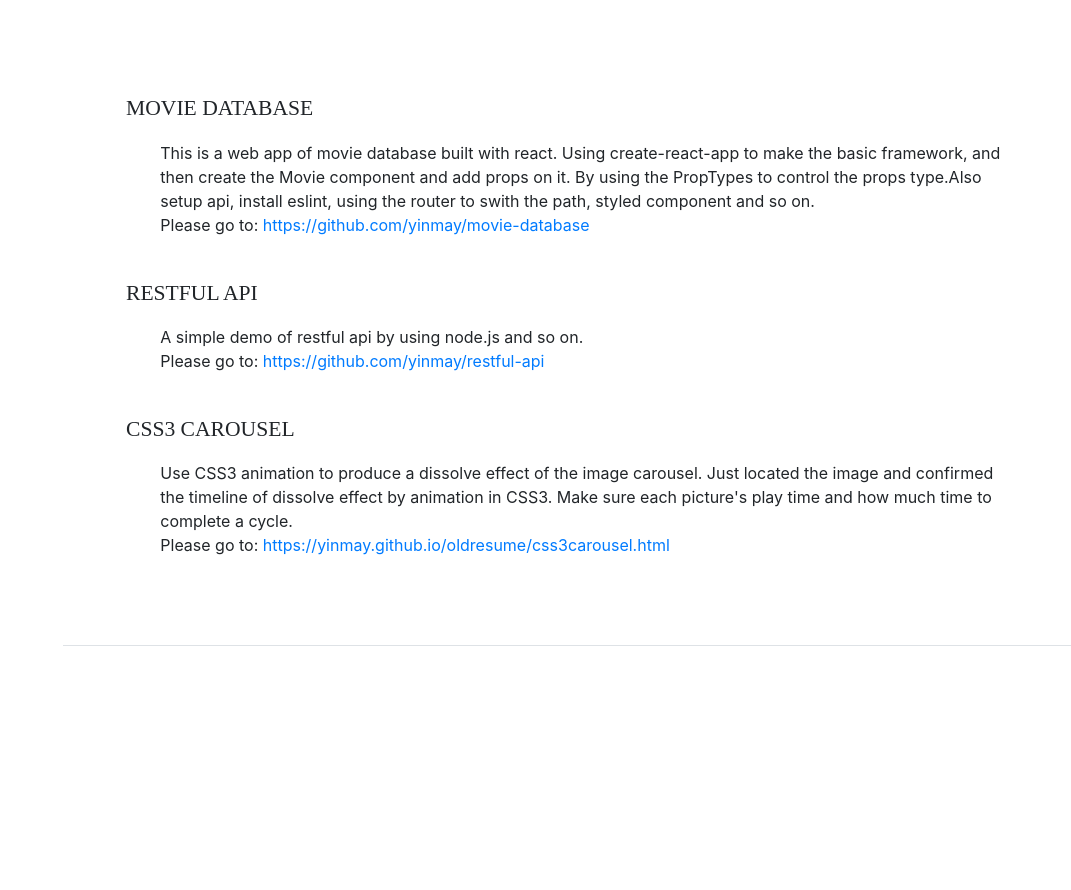
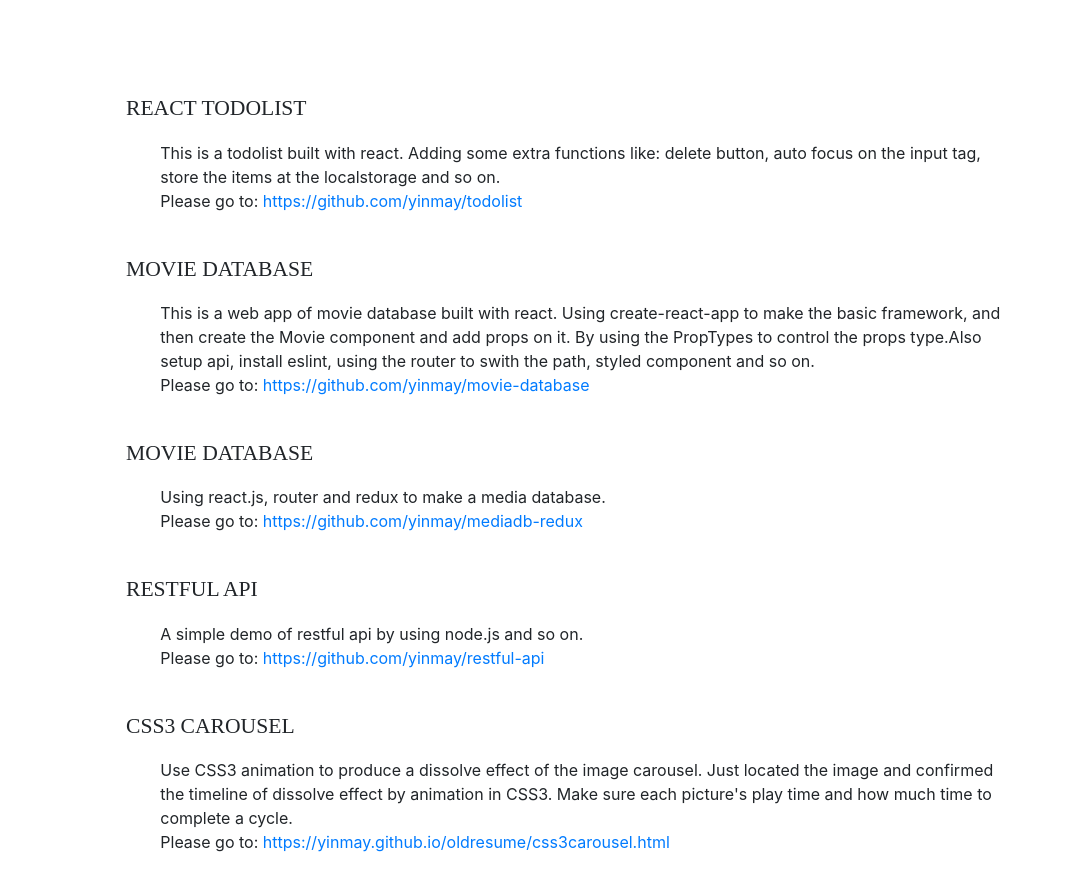
Before and after one commit to yinmay/personalresume, a website with bundled scripts: page index.html in a window 1280 px wide. Shown: the part 4225-5115 px from the top of the page, without its empty margins (209-1280 px from the left). Before the commit the page ends 4871 px from the top, so only its background shows below. Built offline with nearby package versions, Linux system fonts and the light colour scheme; a web font is replaced by a local one.

Commit message:
add todolist project

```diff
--- a/index.html
+++ b/index.html
@@ -312,6 +312,16 @@
                             </li> -->
                         </ul>
                     </div>
+                    <div class="other-projects">
+                        <div class="subheading mb-3">React Todolist</div>
+                        <p class="mb-0 fa-ul">
+                            This is a todolist built with react.
+                            Adding some extra functions like: delete button, auto focus on the input tag, store the items at the localstorage and so on.
+
+                            <br>
+                             Please go to:     <a href=" https://github.com/yinmay/todolist">  https://github.com/yinmay/todolist</a>
+                        </p>
+                    </div>
                         <div class="other-projects">
                             <div class="subheading mb-3">Movie Database</div>
                             <p class="mb-0 fa-ul">
@@ -320,6 +330,13 @@
                                 By using the PropTypes to control the props type.Also setup api, install eslint, using the router to swith the path, styled component and so on.
                                 <br>
                                  Please go to:     <a href=" https://github.com/yinmay/movie-database">  https://github.com/yinmay/movie-database</a>
+                            </p>
+                        </div>
+                        <div class="other-projects" >
+                            <div class="subheading mb-3">Movie database</div>
+                            <p class="mb-0 fa-ul">
+                                Using react.js, router and redux to make a media database.<br>
+                                Please go to:     <a href=" https://github.com/yinmay/mediadb-redux"> https://github.com/yinmay/mediadb-redux</a>
                             </p>
                         </div>
                         <div class="other-projects" >
```
